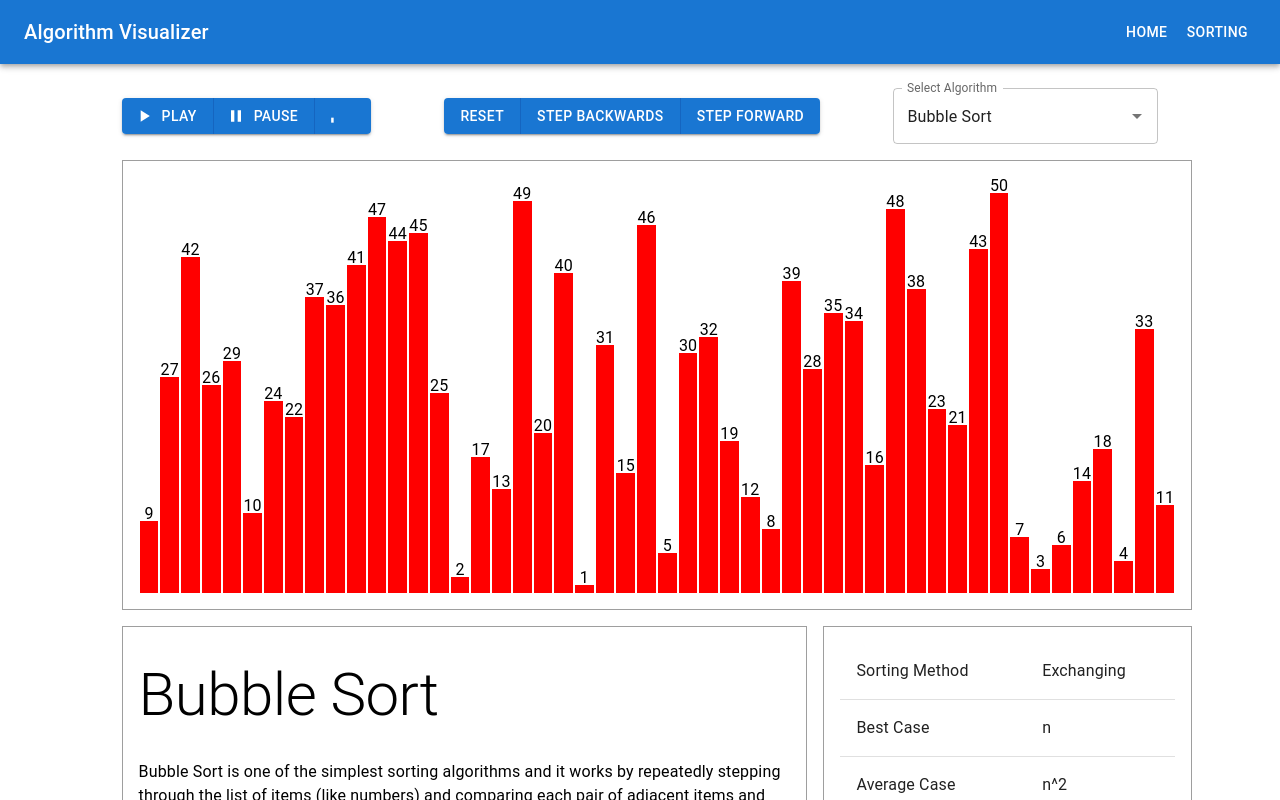
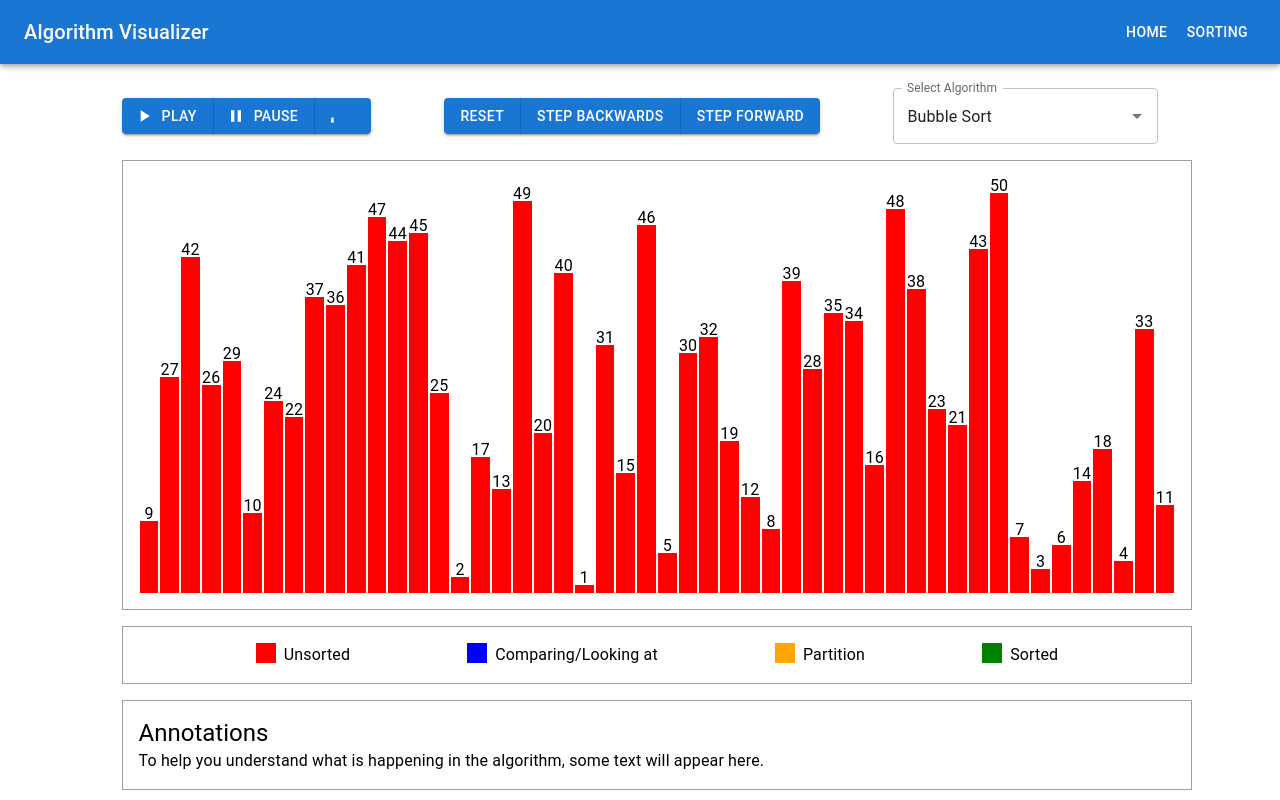
Before and after one commit to zach1502/Sorting-Visualizer, a React (Create React App) app: page /sorting in a window 1280 px wide. Shown: the top 800 px of the page. Built offline with nearby package versions, Linux system fonts and the light colour scheme.

Commit message:
Add Legend and Pretty up Annotation Display

```diff
--- a/src/modules/AlgorithmInfo.jsx
+++ b/src/modules/AlgorithmInfo.jsx
@@ -4,7 +4,7 @@ function AlgorithmInfo({ algorithm, algorithmDescription }) {
   return (
     <Grid container item spacing={2}>
       <Grid item md={8} xs={12}>
-        <Box mt={2} p={2} border={1} borderColor="grey.500" borderRadius="borderRadius" paddingTop={4}>
+        <Box p={2} border={1} borderColor="grey.500" borderRadius="borderRadius" paddingTop={4}>
           <Typography variant="h2" gutterBottom>
             {algorithm.name}
           </Typography>
@@ -13,7 +13,7 @@ function AlgorithmInfo({ algorithm, algorithmDescription }) {
       </Grid>
 
       <Grid item md={4} xs={12}>
-        <TableContainer component={Box} border={1} borderColor="grey.500" borderRadius="borderRadius" mt={2} p={2}>
+        <TableContainer component={Box} border={1} borderColor="grey.500" borderRadius="borderRadius" p={2}>
           <Table>
             <TableBody>
               <TableRow>
--- a/src/modules/SortingContainer.jsx
+++ b/src/modules/SortingContainer.jsx
@@ -6,7 +6,6 @@ function SortingContainer({ arr, numElements }) {
     <Box mt={2} p={2} border={1}
       display='flex'
       borderColor="grey.500"
-      borderRadius="borderRadius"
       height="50vh"
       width='100%'
       paddingTop={4}
--- a/src/pages/SortingVisualizer.jsx
+++ b/src/pages/SortingVisualizer.jsx
@@ -1,5 +1,5 @@
 import React from 'react';
-import { Box, Grid } from '@mui/material';
+import { Box, Grid, Typography } from '@mui/material';
 import AlgorithmSelector from '../components/AlgorithmSelector'
 import algorithmDescriptions from '../utils/AlgorithmDescriptions';
 
@@ -86,7 +86,7 @@ function SortingVisualizer() {
     if (currentStep > 0) setCurrentStep((prev) => prev - 1);
   }, [currentStep]);
 
-  const displayArr = steps[currentStep]?.array || steps[currentStep] ||arr;
+  const displayArr = steps[currentStep]?.array || steps[currentStep] || arr;
   const annotation = steps[currentStep]?.message;
 
   React.useEffect(() => {
@@ -114,7 +114,7 @@ function SortingVisualizer() {
     >
       <Grid container spacing={2} justifyContent="space-between" alignItems="center">
         <Grid item>
-          <ControlButtons startSorting={startSorting} pauseSorting={pauseSorting} cycleSpeeds={cycleSpeeds} speed={speed}/>
+          <ControlButtons startSorting={startSorting} pauseSorting={pauseSorting} cycleSpeeds={cycleSpeeds} speed={speed} />
         </Grid>
 
         <Grid item>
@@ -130,7 +130,62 @@ function SortingVisualizer() {
         <SortingContainer arr={displayArr} numElements={numElements} />
       </Grid>
 
-      {annotation}
+      <Grid item xs={12}>
+        <Box
+          display={'flex'}
+          flexDirection={'row'}
+          justifyContent={'space-evenly'}
+          alignItems={'center'}
+          width={'100%'}
+          padding={2}
+          border={1}
+          borderColor="grey.500"
+          mt={2}
+        >
+          <Box display={'flex'} flexDirection={'row'}>
+            <Box width={20} height={20} bgcolor="red" marginRight={1}></Box>
+            <Typography variant="body1">Unsorted</Typography>
+          </Box>
+          <Box display={'flex'} flexDirection={'row'}>
+            <Box width={20} height={20} bgcolor="blue" marginRight={1}></Box>
+            <Typography variant="body1">Comparing/Looking at</Typography>
+          </Box>
+          <Box display={'flex'} flexDirection={'row'}>
+            <Box width={20} height={20} bgcolor="orange" marginRight={1}></Box>
+            <Typography variant="body1">Partition</Typography>
+          </Box>
+          <Box display={'flex'} flexDirection={'row'}>
+            <Box width={20} height={20} bgcolor="green" marginRight={1}></Box>
+            <Typography variant="body1">Sorted</Typography>
+          </Box>
+        </Box>
+      </Grid>
+
+
+      <Grid item xs={12}>
+        <Box mt={2} mb={2}
+          display='flex'
+          border={1}
+          borderColor="grey.500"
+          padding={2}
+          width={'100%'}
+        >
+
+          <Grid container>
+            <Grid item xs={12}>
+              <Typography variant="h5">
+                Annotations
+              </Typography>
+            </Grid>
+            <Grid item xs={12}>
+              <Typography variant="body1">
+                {annotation || 'To help you understand what is happening in the algorithm, some text will appear here.'}
+              </Typography>
+            </Grid>
+          </Grid>
+
+        </Box>
+      </Grid>
 
       <AlgorithmInfo algorithm={algorithm} algorithmDescription={algorithmDescription} />
     </Box>
```
